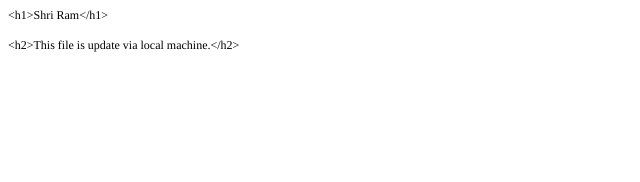
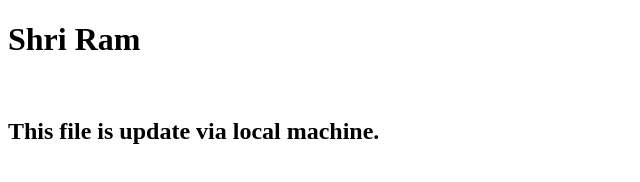
Before and after one commit to PiyushChaturvedii/firstweb, a plain HTML site: page index.html in a window 1280 px wide. Shown: the whole page, without its empty margins (0-640 px from the left). Drawn offline with Linux system fonts and the light colour scheme.

Commit message:
message1

```diff
--- a/index.html
+++ b/index.html
@@ -13,8 +13,13 @@
   </style>
 </head>
 <body>
-<p class="p1"><span class="s1">&lt;h1&gt;Shri Ram&lt;/h1&gt;</span></p>
-<p class="p2"><span class="s1"></span><br></p>
-<p class="p1"><span class="s1">&lt;h2&gt;This file is update via local machine.&lt;/h2&gt;</span></p>
+<h1>
+  Shri Ram
+</h1>
+<br/>
+<h2>
+
+  This file is update via local machine.
+</h2>
 </body>
 </html>
```
